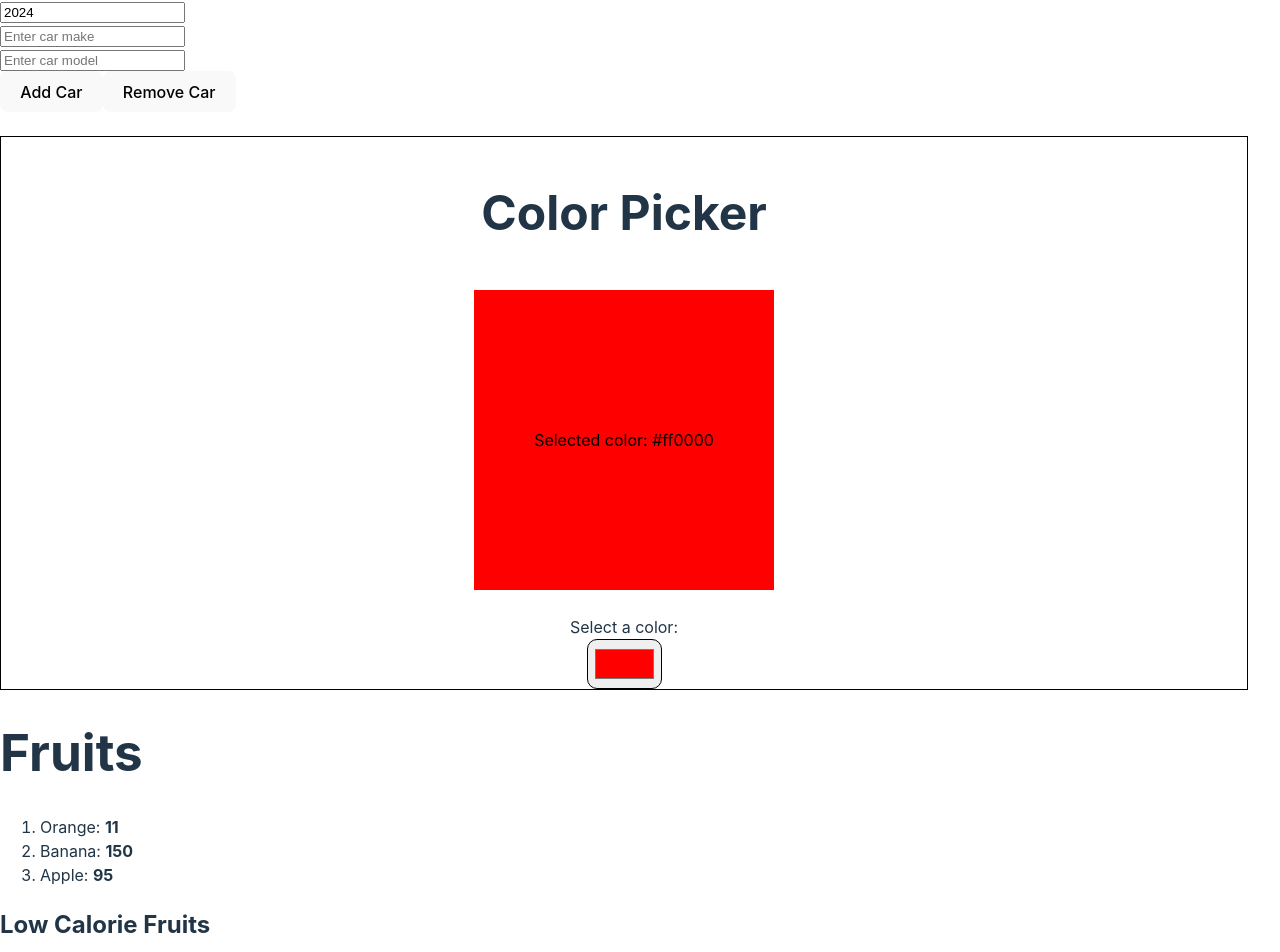
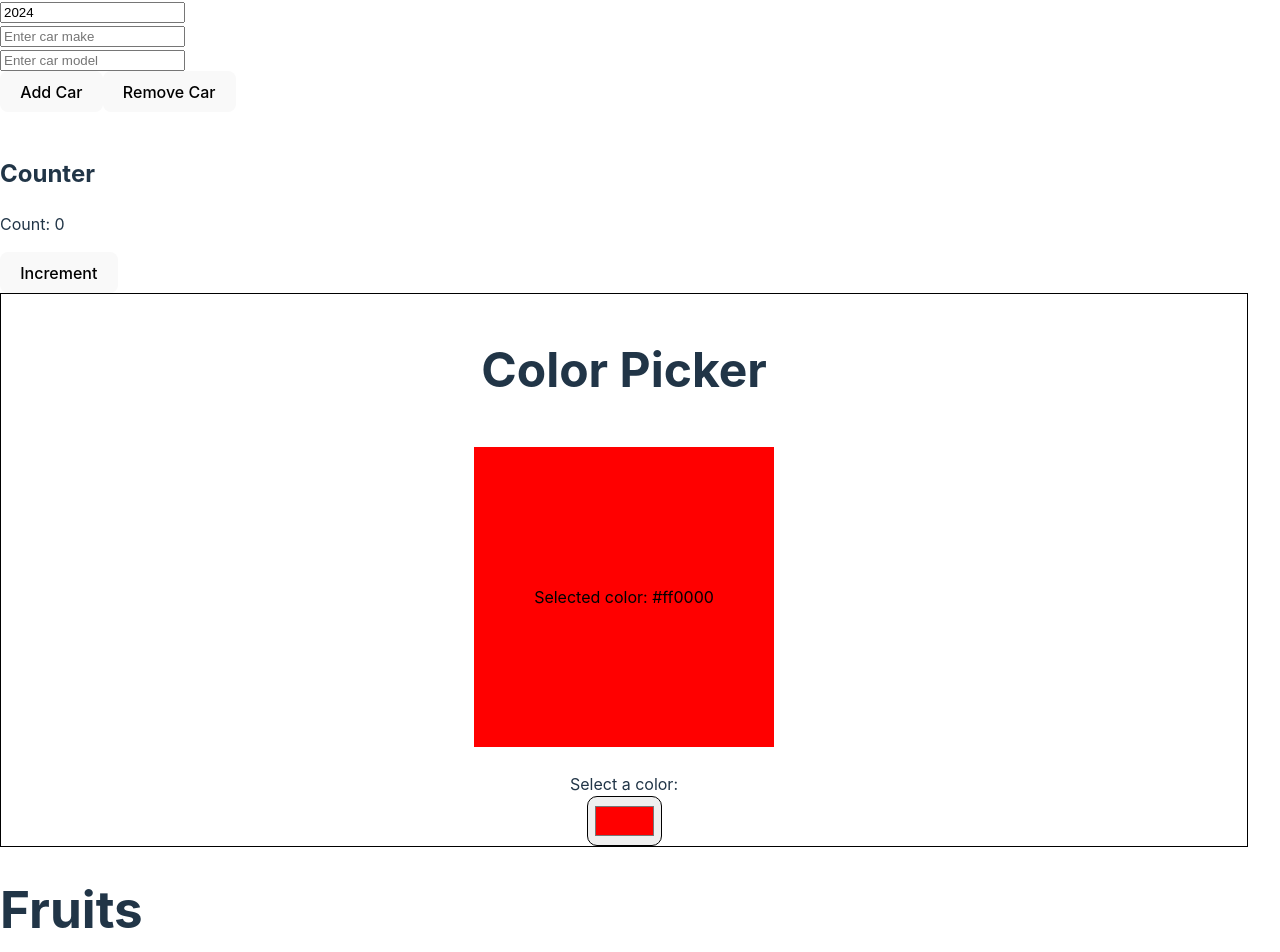
Before and after one commit to Orchydae/ReactAppTutorialJsx, a React (Vite) app in the folder ReactAppTutorialJsx/: page / in a window 1280 px wide. Shown: the part 934-1886 px from the top of the page. Built offline with nearby package versions, Linux system fonts and the light colour scheme.

Commit message:
Added a counter example to make use of useEffect hook

```diff
--- a/ReactAppTutorialJsx/src/App.jsx
+++ b/ReactAppTutorialJsx/src/App.jsx
@@ -10,6 +10,7 @@
 import ExampleUpdateObjects from './ExampleUpdateObjects.jsx'
 import ExampleUpdateArrays from './ExampleUpdateArrays.jsx'
 import ExampleUpdateArrayOfObjects from './ExampleUpdateArrayOfObjects.jsx'
+import Counter from './Counter.jsx'
 
 function App() {
 
@@ -26,6 +27,7 @@
             <ExampleUpdateObjects /> <br />
             <ExampleUpdateArrays /> <br />
             <ExampleUpdateArrayOfObjects /> <br />
+            <Counter />
             <ColorPicker />
             <Food items={fruits} category="Fruits" />
             <Card />
--- /dev/null
+++ b/ReactAppTutorialJsx/src/Counter.jsx
@@ -0,0 +1,19 @@
+import React, { useState, useEffect } from 'react';
+
+function Counter() {
+    const [count, setCount] = useState(0);
+
+    useEffect(() => {
+        document.title = `Count: ${count}`;
+    }, [count]);
+
+    return (
+        <div>
+            <h2>Counter</h2>
+            <p>Count: {count}</p>
+            <button onClick={() => setCount(count + 1)}>Increment</button>
+        </div>
+    );
+}
+
+export default Counter
```
